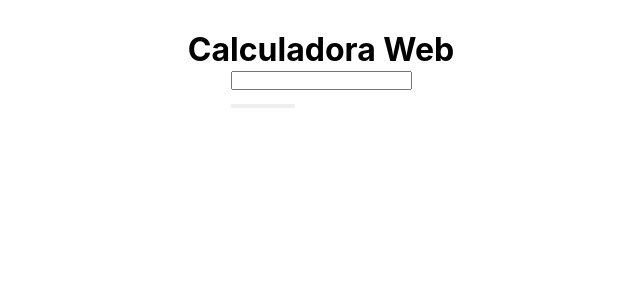
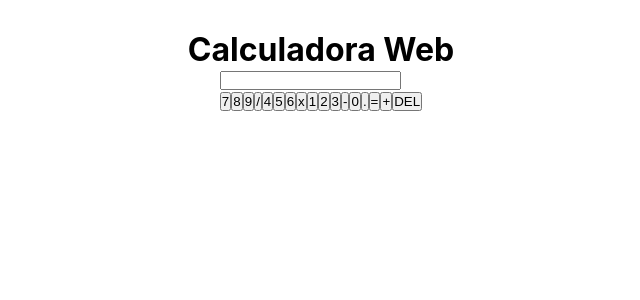
Before and after one commit to elopervil/calculadora-web, a React (Create React App) app: page / in a window 1280 px wide. Shown: the top 300 px of the page, without its empty margins (319-959 px from the left). Built offline with nearby package versions, Linux system fonts and the light colour scheme.

Commit message:
second commit

```diff
--- a/package.json
+++ b/package.json
@@ -8,7 +8,7 @@
     "@testing-library/user-event": "^13.5.0",
     "react": "^18.2.0",
     "react-dom": "^18.2.0",
-    "react-scripts": "5.0.1",
+    "react-scripts": "^5.0.1",
     "web-vitals": "^2.1.4"
   },
   "scripts": {
--- a/src/Components/Key.js
+++ b/src/Components/Key.js
@@ -1,11 +1,9 @@
 import React from "react";
 
 const Key = (props) => {
-
     return (
-        <button>{props.simbol}</button>
+        <button value={props.symbol}>{props.symbol}</button>
     )
-
 }
 
 export default Key
--- a/src/Components/keyboard.js
+++ b/src/Components/keyboard.js
@@ -1,12 +1,12 @@
 import React from "react";
 import Key from "./Key";
 
-const number = [7, 8, 9, "/", 4, 5, 6, "x", 1, 2, 3, "-", 0, ".", "=", "+"]
+const number = [7, 8, 9, "/", 4, 5, 6, "x", 1, 2, 3, "-", 0, ".", "=", "+", "DEL"]
 
 const Keyboard = ()=>{
     return(
         <div>
-            {number.map((elem, index) => <Key key={index} value={elem} symbol={elem}/>)}
+            {number.map((elem, index) => <Key key={index} symbol={elem}/>)}
         </div>
     )
 }
```
Also changed, not shown: 1 other file (tests, documents, lock files or other folders).
